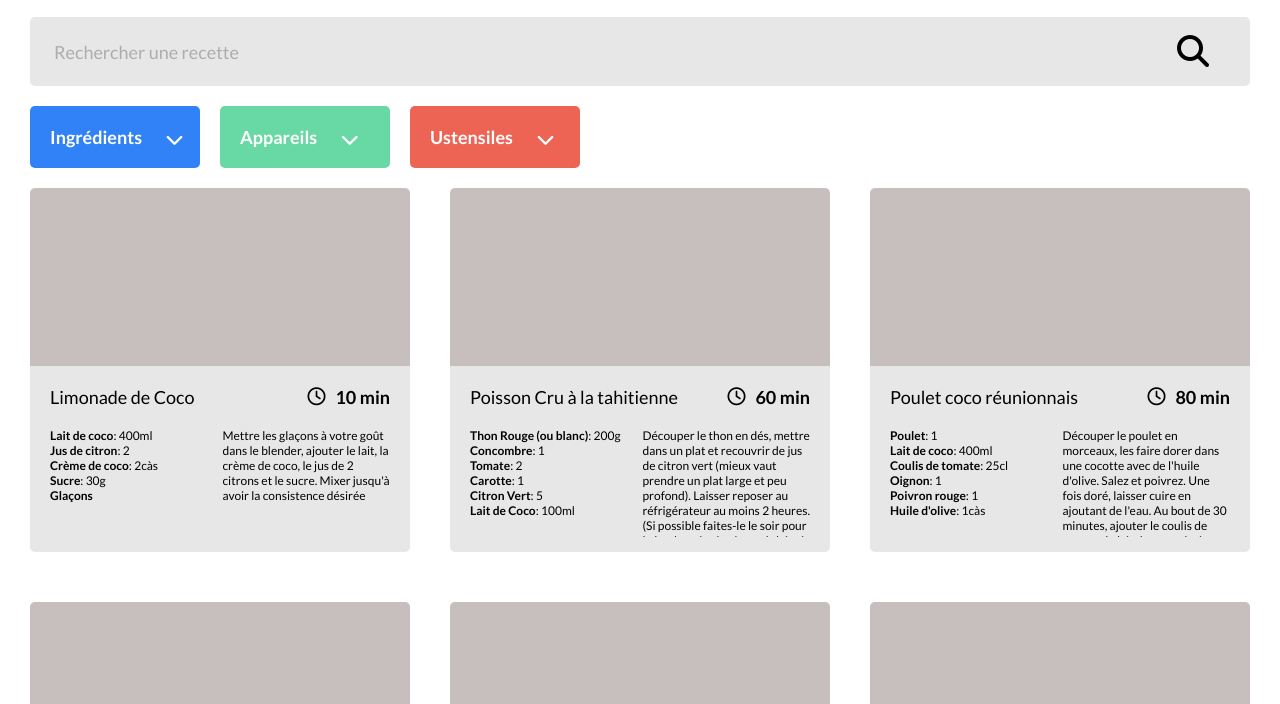
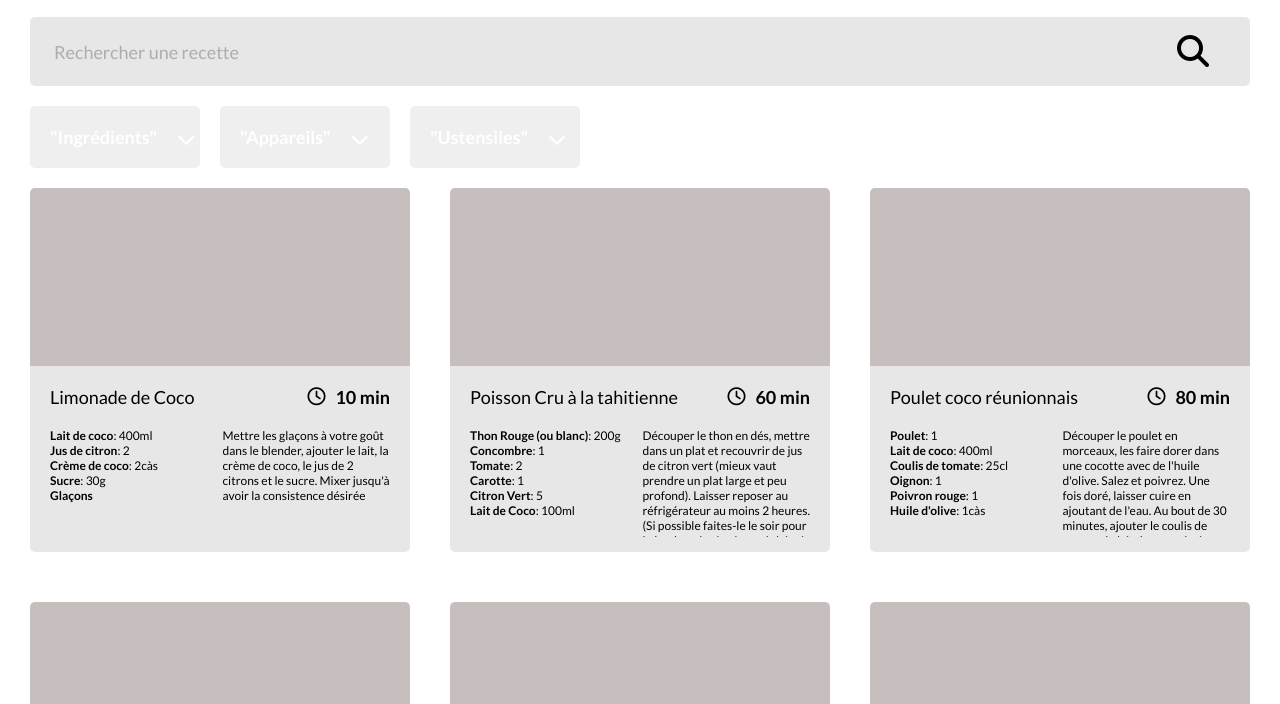
Before and after one commit to NathLouss/LesPetitsPlats-OC, a website with bundled scripts: page index.html in a window 1280 px wide. Shown: the part 96-800 px from the top of the page. Built offline with nearby package versions, Linux system fonts and the light colour scheme.

Commit message:
filter factory implementation

```diff
--- a/index.html
+++ b/index.html
@@ -34,7 +34,7 @@
       </div>
 
       <div id="filters">
-        <div id="filter_ingredient" class="filter">
+        <!-- <div id="filter_ingredient" class="filter">
           <button id="filter_btn_ingredient" class="filter_btn trigger">
             <span>Ingrédients</span>
             <span><i class="fas fa-chevron-down"></i></span>
@@ -89,7 +89,7 @@
             </span>
             <ul id="filter_list_ustensil" class="list_option"></ul>
           </div>
-        </div>
+        </div> -->
       </div>
     </section>
 
--- a/scripts/factory/filterFactory.js
+++ b/scripts/factory/filterFactory.js
@@ -1,8 +1,58 @@
-export function filterFactory() {
+export function filterFactory(data) {
+  const option = data;
+  debugger;
+  const optionWithoutQuote = option.replace(/['"]+/g, "");
+  const optionLowerCase = option.toLowerCase();
+  const optionSingular = optionLowerCase.replace(/[s]/, "");
+  const optionWithoutAccent = optionSingular
+    .normalize("NFD")
+    .replace(/[\u0300-\u036f]/g, "");
+  console.log(optionSingular);
+
   function getFilterCardDOM() {
     const filter = document.createElement("div");
-    filter.id("filter_ingredient");
+    filter.setAttribute("id", `"filter_${optionWithoutAccent}"`);
     filter.classList.add("filter");
+
+    const btn = document.createElement("button");
+    btn.setAttribute("id", `"filter_btn_${optionWithoutAccent}"`);
+    btn.classList.add("filter_btn", "trigger");
+    filter.appendChild(btn);
+
+    const btnName = document.createElement("span");
+    btnName.textContent = `"${optionWithoutQuote}"`;
+    btn.appendChild(btnName);
+
+    const btnChevron = document.createElement("span");
+    btn.appendChild(btnChevron);
+
+    const btnChevronIcon = document.createElement("i");
+    btnChevronIcon.classList.add("fas", "fa-chevron-down");
+    btnChevron.appendChild(btnChevronIcon);
+
+    const filterList = document.createElement("div");
+    filterList.classList.add("filter_list");
+    filter.appendChild(filterList);
+
+    const input = document.createElement("input");
+    input.setAttribute("type", "text");
+    input.setAttribute("id", `"input_${optionWithoutAccent}"`);
+    input.classList.add("filter_input");
+    input.setAttribute("placeholder", `"Rechercher un ${optionSingular}"`);
+    filterList.appendChild(input);
+
+    const inputChevron = document.createElement("span");
+    inputChevron.classList.add("trigger");
+    filterList.appendChild(inputChevron);
+
+    const inputChevronIcon = document.createElement("i");
+    inputChevronIcon.classList.add("fas", "fa-chevron-up");
+    inputChevron.appendChild(inputChevronIcon);
+
+    const filterUl = document.createElement("ul");
+    filterUl.setAttribute("id", `"filter_list_${optionWithoutAccent}"`);
+    filterUl.classList.add("list_option");
+    filterList.appendChild(filterUl);
 
     return filter;
   }
--- a/scripts/index.js
+++ b/scripts/index.js
@@ -1,7 +1,8 @@
 import { getRecipes } from "./api/services.js";
 import { recipeFactory } from "./factory/recipeFactory.js";
+import { filterFactory } from "./factory/filterFactory.js";
 import { searchRecipe } from "./utils/searchBar.js";
-import { toggleDropDown } from "./utils/filter.js";
+// import { toggleDropDown } from "./utils/filter.js";
 
 // création et affichage des cards recette via la recipeFactory
 function displayRecipes(datas) {
@@ -14,12 +15,25 @@ function displayRecipes(datas) {
   });
 }
 
+//création et affichage des filtres via la filterFactory
+const filterOptions = ["Ingrédients", "Appareils", "Ustensiles"];
+
+function displayFilter(filterOptions) {
+  const filtersSection = document.getElementById("filters");
+
+  filterOptions.forEach((option) => {
+    let filterModel = filterFactory(option);
+    const filterCardDOM = filterModel.getFilterCardDOM();
+    filtersSection.appendChild(filterCardDOM);
+  });
+}
+
 async function init() {
   const datas = await getRecipes();
   displayRecipes(datas);
+  displayFilter(filterOptions);
 }
 
 init();
 
 //------------------------------------------------------------------------------------------
-//Event Listener
--- a/scripts/utils/filter.js
+++ b/scripts/utils/filter.js
@@ -1,20 +1,20 @@
-// déclaration variables
-const filterBtn = document.querySelector(".filter_btn");
-filterBtn.style.display = "inline";
-const filterList = document.querySelector(".filter_list");
+// // déclaration variables
+// const filterBtn = document.querySelector(".filter_btn");
+// filterBtn.style.display = "inline";
+// const filterList = document.querySelector(".filter_list");
 
-// ouverture/fermeture de la dropdown de tri
-export function toggleDropDown(elt) {
-  if (elt.style.display == "inline") {
-    filterBtn.style.display = "none";
-    filterList.style.display = "block";
-  } else {
-    filterList.style.display = "none";
-    filterBtn.style.display = "inline";
-  }
-}
+// // ouverture/fermeture de la dropdown de tri
+// export function toggleDropDown(elt) {
+//   if (elt.style.display == "inline") {
+//     filterBtn.style.display = "none";
+//     filterList.style.display = "block";
+//   } else {
+//     filterList.style.display = "none";
+//     filterBtn.style.display = "inline";
+//   }
+// }
 
-const triggers = document.querySelectorAll(".trigger");
-triggers.forEach((btn) =>
-  btn.addEventListener("click", (e) => toggleDropDown(e.target))
-);
+// const triggers = document.querySelectorAll(".trigger");
+// triggers.forEach((btn) =>
+//   btn.addEventListener("click", (e) => toggleDropDown(e.target))
+// );
```
